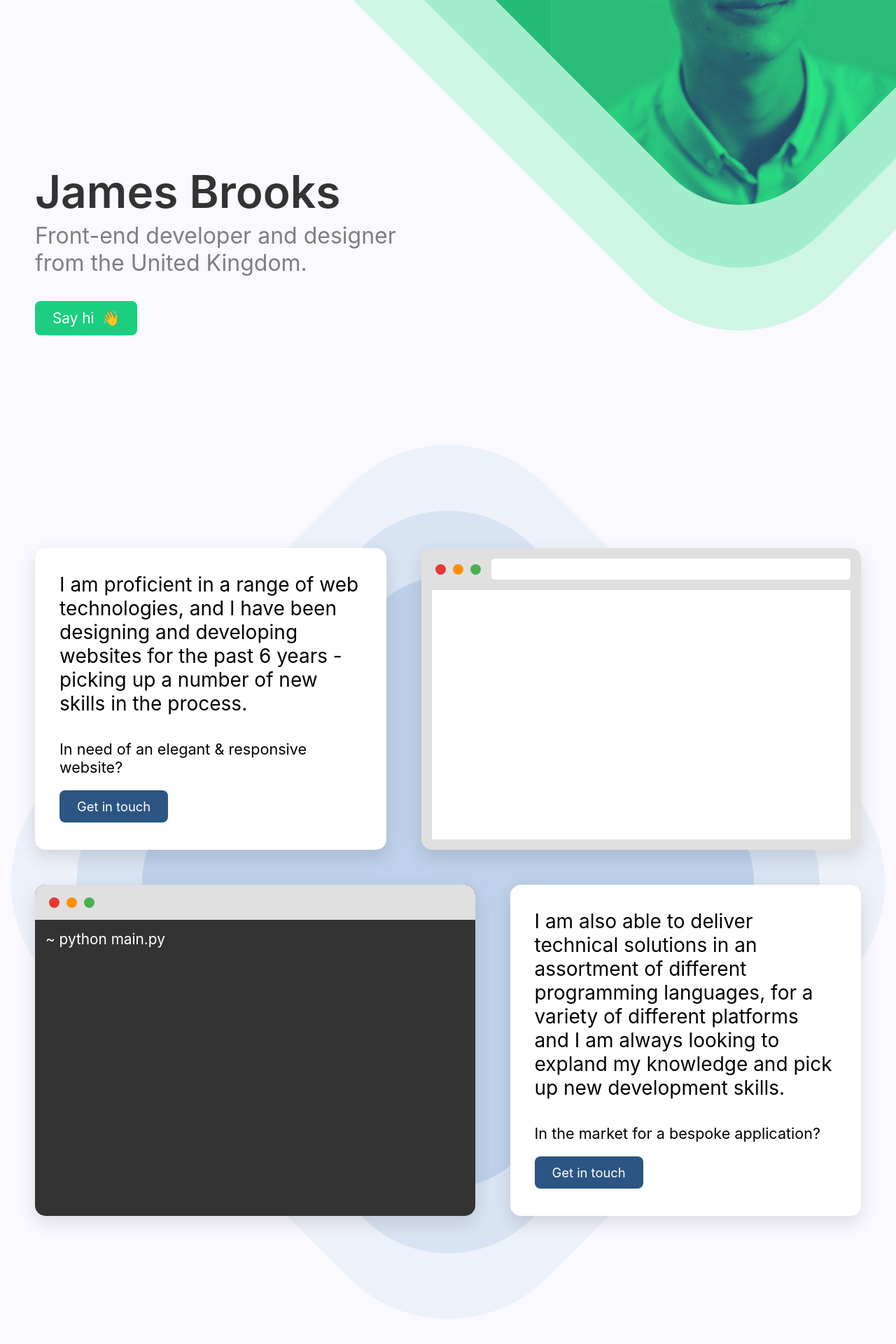
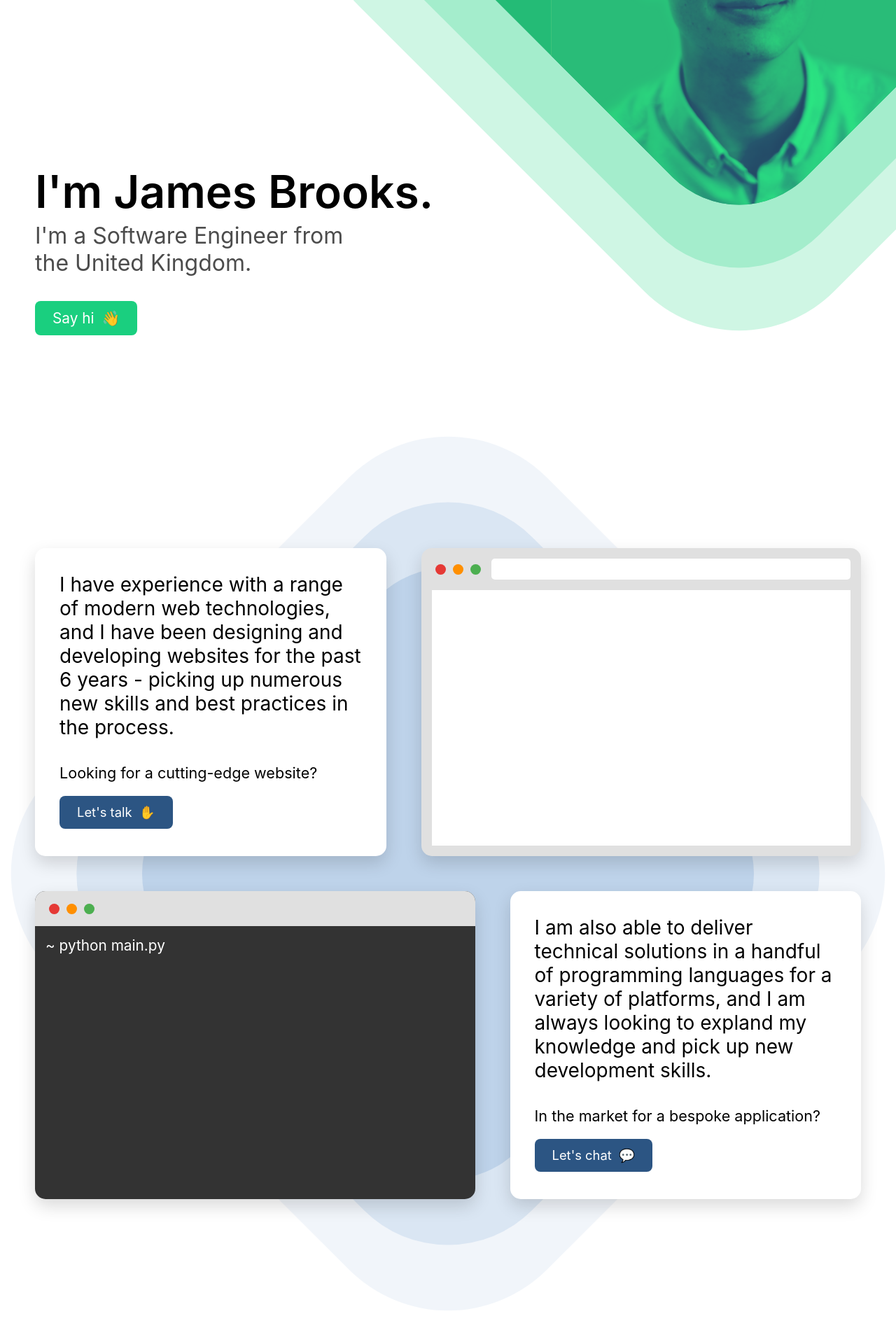
Before and after one commit to brks/jamesbrooks.io, a Jekyll site: the page built from index.html, in a window 1280 px wide. Shown: the part 367-2287 px from the top of the page at 70% size. Built offline with Jekyll 4.4.1, drawn with Linux system fonts in a browser that asks for light colours; nearby versions of some CDN libraries.

Commit message:
Update some styles and content.

```diff
--- a/_sass/_contact.scss
+++ b/_sass/_contact.scss
@@ -13,7 +13,7 @@
   }
   h4 {
     font-size: 1.5em;
-    color: $grey;
+    color: rgba($black, 0.7);
     font-weight: normal;
     @media screen and (max-width: 600px) {
       font-size: 5vw;
--- a/_sass/_home.scss
+++ b/_sass/_home.scss
@@ -40,26 +40,29 @@
       h1 {
         color: $black;
         font-weight: 600;
-        font-size: 4em;
+        font-size: 3.5em;
+        @media screen and (min-width: 1200px) {
+          font-size: 4em;
+        }
         @media screen and (max-width: 900px) {
+          font-size: 5vw;
+        }
+        @media screen and (max-width: 700px) {
           font-size: 6vw;
         }
-        @media screen and (max-width: 800px) {
-          font-size: 7vw;
-        }
         @media screen and (max-width: 500px) {
-          font-size: 12vw;
+          font-size: 10vw;
         }
       }
       p {
         font-size: 2em;
         margin-top: 5px;
-        color: $grey;
+        color: rgba($black, 0.7);
         font-weight: normal;
         @media screen and (max-width: 900px) {
-          font-size: 2.5vw;
+          font-size: 3vw;
         }
-        @media screen and (max-width: 800px) {
+        @media screen and (max-width: 700px) {
           font-size: 3.5vw;
         }
         @media screen and (max-width: 500px) {
@@ -90,7 +93,7 @@
         &::before {
           width: 0;
           height: 100%;
-          background-color: lighten($medium-green, 15);
+          background-color: lighten($medium-green, 10);
           transition: .25s all;
           position: absolute;
           z-index: -1;
@@ -163,7 +166,6 @@
             width: 100%;
             padding-bottom: 150%;
             background-size: cover;
-            background-repeat: no-repeat;
             background-color: $light-green;
             background-blend-mode: multiply;
             background-image: url('../images/james.png');
@@ -172,6 +174,9 @@
             position: relative;
             right: -10%;
             top: -15%;
+            @media screen and (max-width: 1200px) {
+              background-repeat: no-repeat;
+            }
             &::after {
               content: '';
               height: 0;
--- a/_sass/_services.scss
+++ b/_sass/_services.scss
@@ -155,7 +155,7 @@
         }
       }
       .cta {
-        span {
+        & > span {
           margin-top: 35px;
           font-size: 1.35em;
           display: block;
@@ -184,10 +184,13 @@
             padding: 10px 20px;
             font-size: 4vw;
           }
+          span {
+            margin-left: 5px;
+          }
           &::before {
             width: 0;
             height: 100%;
-            background-color: lighten($blue, 15);
+            background-color: lighten($blue, 10);
             transition: .25s all;
             position: absolute;
             z-index: -1;
--- a/_sass/_vars.scss
+++ b/_sass/_vars.scss
@@ -1,13 +1,13 @@
-$background: #F9F9FF;
-
 $white: #FFFFFF;
 $offwhite: #F5F5F5;
-$black: #333333;
+$black: #000000;
 $grey: #7F7F7F;
 $light-green: #2CFE83;
 $medium-green: #1ACF7F;
 $green: #24BB76;
 $blue: #2C5583;
+
+$background: $white;
 
 $window-red: #E53935;
 $window-amber: #FF8F00;
@@ -15,6 +15,6 @@ $window-green: #4CAF50;
 $window-background: #E0E0E0;
 $terminal-background: #333333;
 
-$not-found-text: #F2F2F9;
+$not-found-text: #F6F6F6;
 
 $font: -apple-system, BlinkMacSystemFont, "Segoe UI", Helvetica, Arial, sans-serif, "Apple Color Emoji", "Segoe UI Emoji", "Segoe UI Symbol";
--- a/css/main.scss
+++ b/css/main.scss
@@ -16,12 +16,12 @@ body {
 }
 
 ::selection {
-  background: $medium-green;
+  background: $blue;
   color: $white;
 }
 
 ::-moz-selection {
-  background: $medium-green;
+  background: $blue;
   color: $white;
 }
 
--- a/index.html
+++ b/index.html
@@ -1,7 +1,7 @@
 ---
 layout: default
 title: Home
-heading: James Brooks
+heading: I'm James Brooks.
 order: 0
 image_preload:
   - /images/james.png
@@ -13,7 +13,7 @@ js:
   <header id="header">
     <div id="header-content">
       <h1>{{ page.heading }}</h1>
-      <p>Front-end developer and designer<br> from the United Kingdom.</p>
+      <p>I'm a Software Engineer from<br>the United Kingdom.</p>
       <a href="mailto:hi@jamesbrooks.io">Say hi <span>👋</span></a>
     </div>
     <div id="header-background-container">
@@ -28,10 +28,10 @@ js:
   <section id="services">
     <div id="web-development">
       <div class="text left">
-        <p>I am proficient in a range of web technologies, and I have been designing and developing websites for the past 6 years - picking up a number of new skills in the process.</p>
+        <p>I have experience with a range of modern web technologies, and I have been designing and developing websites for the past 6 years - picking up numerous new skills and best practices in the process.</p>
         <div class="cta">
-          <span>In need of an elegant & responsive website?</span>
-          <a href="mailto:hi@jamesbrooks.io">Get in touch</a>
+          <span>Looking for a cutting-edge website?</span>
+          <a href="mailto:hi@jamesbrooks.io">Let's talk <span>✋</span></a>
         </div>
       </div>
       <div id="browser">
@@ -60,10 +60,10 @@ js:
         </div>
       </div>
       <div class="text right">
-        <p>I am also able to deliver technical solutions in an assortment of different programming languages, for a variety of different platforms and I am always looking to expland my knowledge and pick up new development skills.</p>
+        <p>I am also able to deliver technical solutions in a handful of programming languages for a variety of platforms, and I am always looking to expland my knowledge and pick up new development skills.</p>
         <div class="cta">
           <span>In the market for a bespoke application?</span>
-          <a href="mailto:hi@jamesbrooks.io">Get in touch</a>
+          <a href="mailto:hi@jamesbrooks.io">Let's chat <span>💬</span></a>
         </div>
       </div>
     </div>
```
Also changed, not shown: README.md (added).
